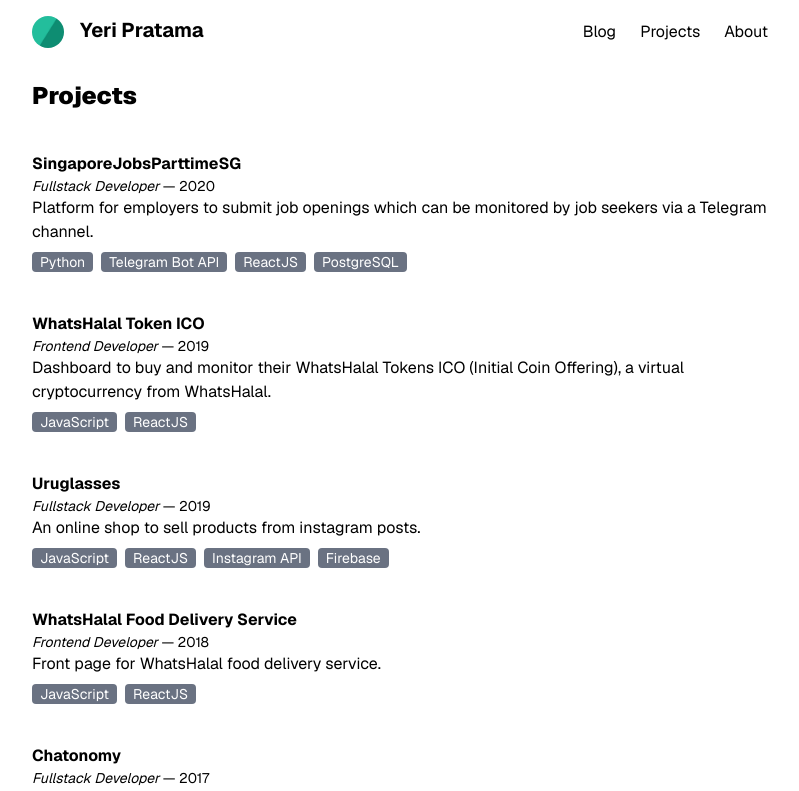
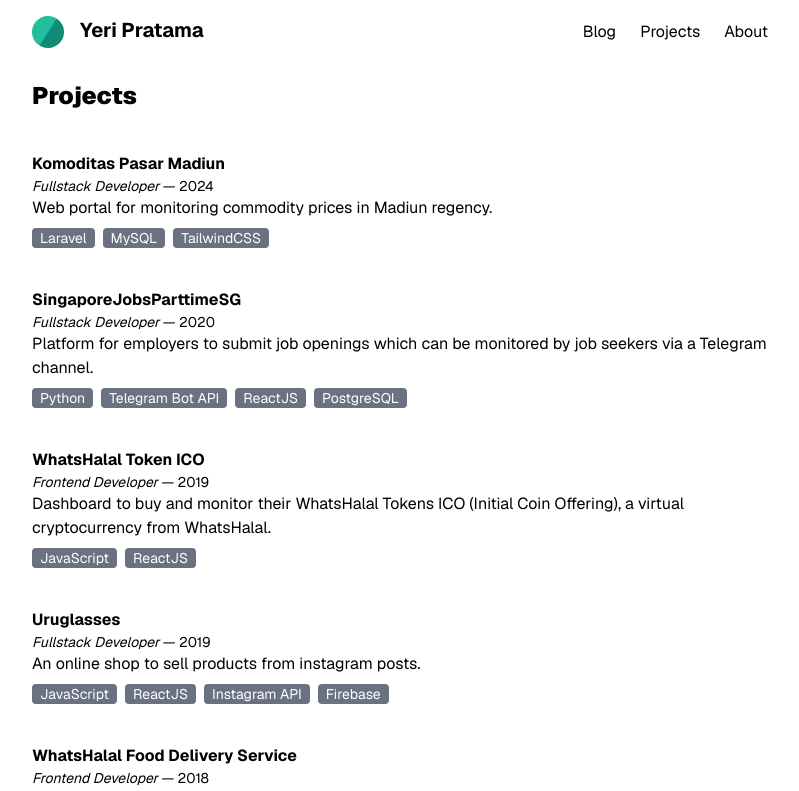
Before and after one commit to pirey/pirey.github.io, a Next.js app: page /projects in a window 1280 px wide. Shown: the top 791 px of the page, without its empty margins (240-1039 px from the left). Built offline with nearby package versions, Linux system fonts and the light colour scheme; no server answers.

Commit message:
feat: add project komoditas-pasar

```diff
--- a/src/shared/projects.ts
+++ b/src/shared/projects.ts
@@ -18,6 +18,8 @@
 import whConsumerWeb from "@/assets/projects/wh-consumer-web/whatshalal-consumer-web.jpg";
 import whICODashboard from "@/assets/projects/wh-tsp/wh-ico-dashboard.png";
 import whICO from "@/assets/projects/wh-tsp/wh-ico.png";
+import komoditasHome from "@/assets/projects/komoditas-pasar/homepage.png";
+import komoditasStatistic from "@/assets/projects/komoditas-pasar/statistic.png";
 import { StaticImageData } from "next/image";
 
 export type Project = {
@@ -37,6 +39,29 @@
 };
 
 const projects: Project[] = [
+  {
+    title: "Komoditas Pasar Madiun",
+    description:
+      "Web portal for monitoring commodity prices in Madiun regency.",
+    tags: ["Laravel", "MySQL", "TailwindCSS"],
+    role: "Fullstack Developer",
+    roleDescription:
+      "Responsible for translating UI mockup into fully functioning web pages along with the backend task to provide the data.",
+    images: [
+      {
+        orientation: "portrait",
+        alt: "Homepage",
+        src: komoditasHome,
+      },
+      {
+        orientation: "portrait",
+        alt: "Statistic",
+        src: komoditasStatistic,
+      },
+    ],
+    slug: "komoditas-pasar-madiun",
+    year: "2024",
+  },
   {
     title: "Chatonomy",
     role: "Fullstack Developer",
```
Also changed, not shown: src/assets/projects/komoditas-pasar/homepage.png (added), src/assets/projects/komoditas-pasar/statistic.png (added).
